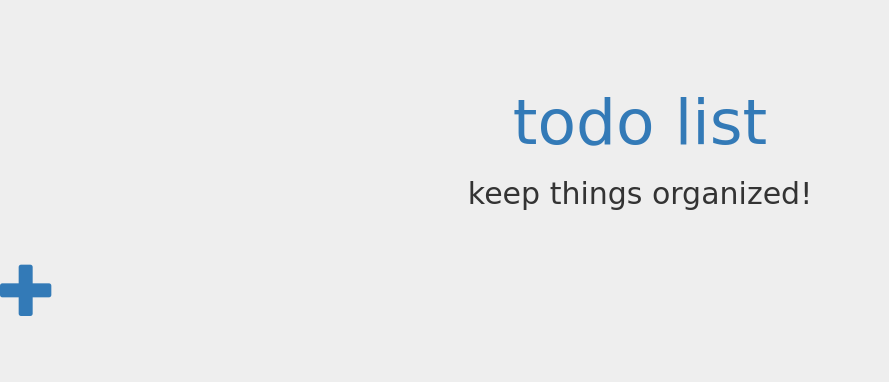
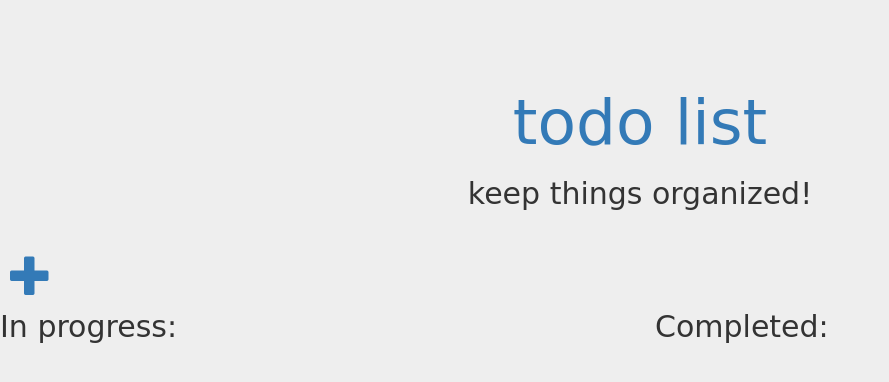
Before and after one commit to leszekbulawa/todo_profil, a Django app: page / in a window 1280 px wide. Shown: the top 382 px of the page, without its empty margins (0-889 px from the left). Run offline with Django 3.2, Linux system fonts and the light colour scheme; data that the repository does not hold is empty; some libraries are stand-ins or nearby versions; some web fonts are replaced.

Commit message:
Minor changes.

```diff
--- a/static/css/todolist.css
+++ b/static/css/todolist.css
@@ -11,8 +11,8 @@ h1, h2, h3, h4 {
   text-align: center;
 }
 .add-item{
-  text-align: center;
-	font-size: 400%;
+  padding: 10px;
+	font-size: 300%;
 }
 .date {
   float: right;
@@ -21,6 +21,9 @@ h1, h2, h3, h4 {
 .task-title {
   margin-top:	0;
   color: #0066ff
+}
+.descr{
+	margin: 0 auto;
 }
 .edit {
   float: right;
--- a/todolist/templates/todolist/base.html
+++ b/todolist/templates/todolist/base.html
@@ -15,7 +15,7 @@
       <div class="jumbotron">
           <div class="page-header">
             <h1><a href="{% url 'task_list' %}">todo list</a></h1>
-            <h2>keep things organized!<h2>
+            <h2>keep things organized!</h2>
           </div>
           {% block content %}
           {% endblock %}
--- a/todolist/templates/todolist/task_list.html
+++ b/todolist/templates/todolist/task_list.html
@@ -3,6 +3,7 @@
 <a href="{% url 'task_new' %}" class="add-item"><span class="glyphicon glyphicon-plus"></span></a>
 <div class="row">
   <div class="col-xs-6">
+    <h2 class="descr">In progress:</h2>
     {% for task in tasks %}
     {% if task.done_date is null %}
     <ul class="task">
@@ -22,7 +23,7 @@
     {% endfor %}
   </div>
   <div class="col-xs-6">
-
+    <h2 class="descr">Completed:</h2>
     {% for task in tasks %}
     {% if task.done_date is not null %}
     <ul class="task">
```
